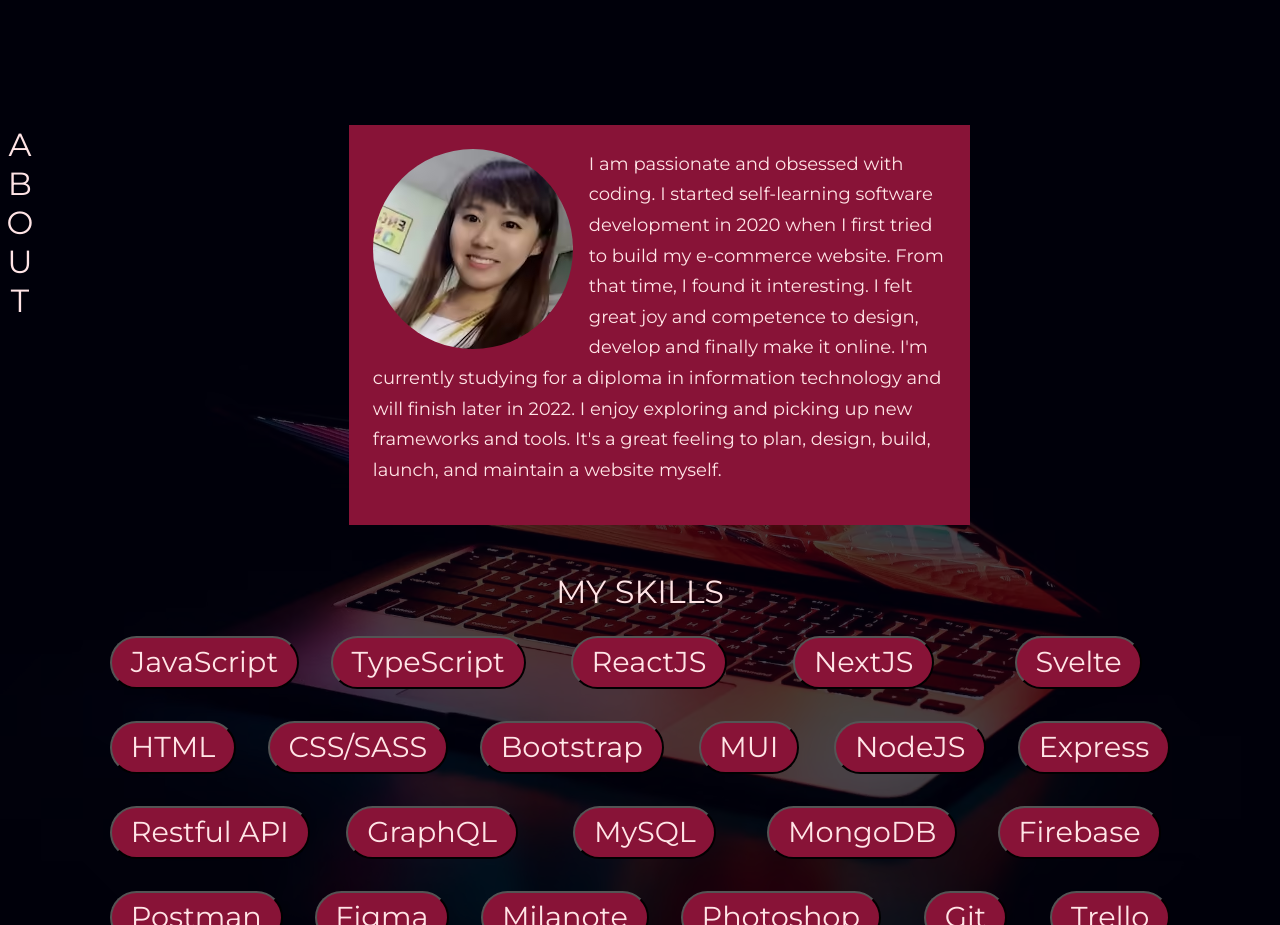
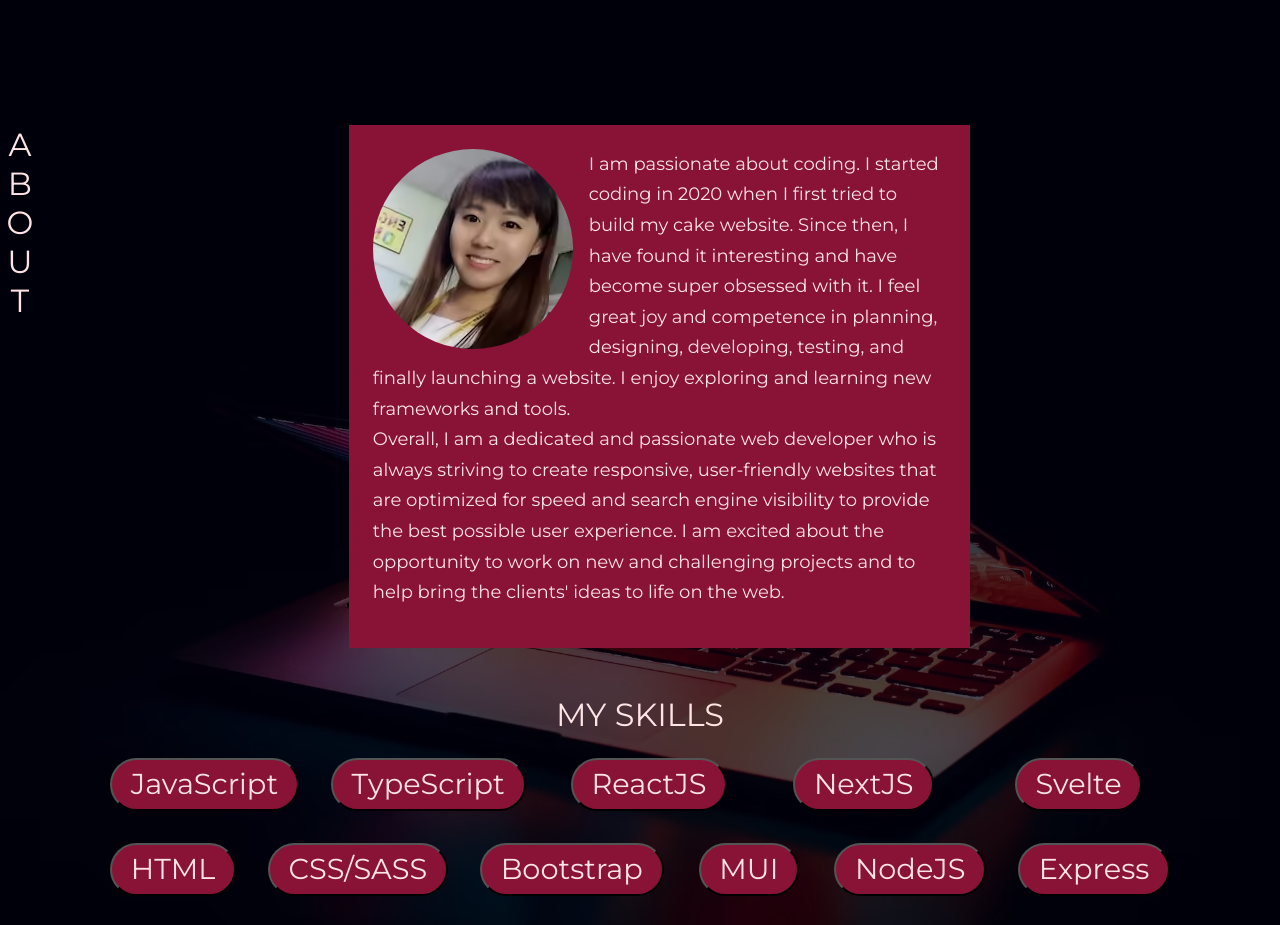
Before and after one commit to lindazhao678/Portfolio_site, a React (Create React App) app in the folder client/: page / in a window 1280 px wide. Shown: the part 940-1865 px from the top of the page. Built offline with nearby package versions, Linux system fonts and the light colour scheme.

Commit message:
about updated

```diff
--- a/client/src/pages/About.jsx
+++ b/client/src/pages/About.jsx
@@ -26,9 +26,8 @@ function About({ aboutRef }) {
               className="selfie float-start rounded-circle"
               alt="selfie"
             />
-           I am passionate and obsessed with coding. I started self-learning software development in 2020 when I first tried to build my e-commerce website. From that time, I found it interesting. I felt great joy and competence to design, develop and finally make it online.
-I'm currently studying for a diploma in information technology and will finish later in 2022.
-I enjoy exploring and picking up new frameworks and tools. It's a great feeling to plan, design, build, launch, and maintain a website myself.
+           I am passionate about coding. I started coding in 2020 when I first tried to build my cake website. Since then, I have found it interesting and have become super obsessed with it. I feel great joy and competence in planning, designing, developing, testing, and finally launching a website. I enjoy exploring and learning new frameworks and tools. <br/>
+           Overall, I am a dedicated and passionate web developer who is always striving to create responsive, user-friendly websites that are optimized for speed and search engine visibility to provide the best possible user experience. I am excited about the opportunity to work on new and challenging projects and to help bring the clients' ideas to life on the web.
           </p>
         </div>
       </div>
```
